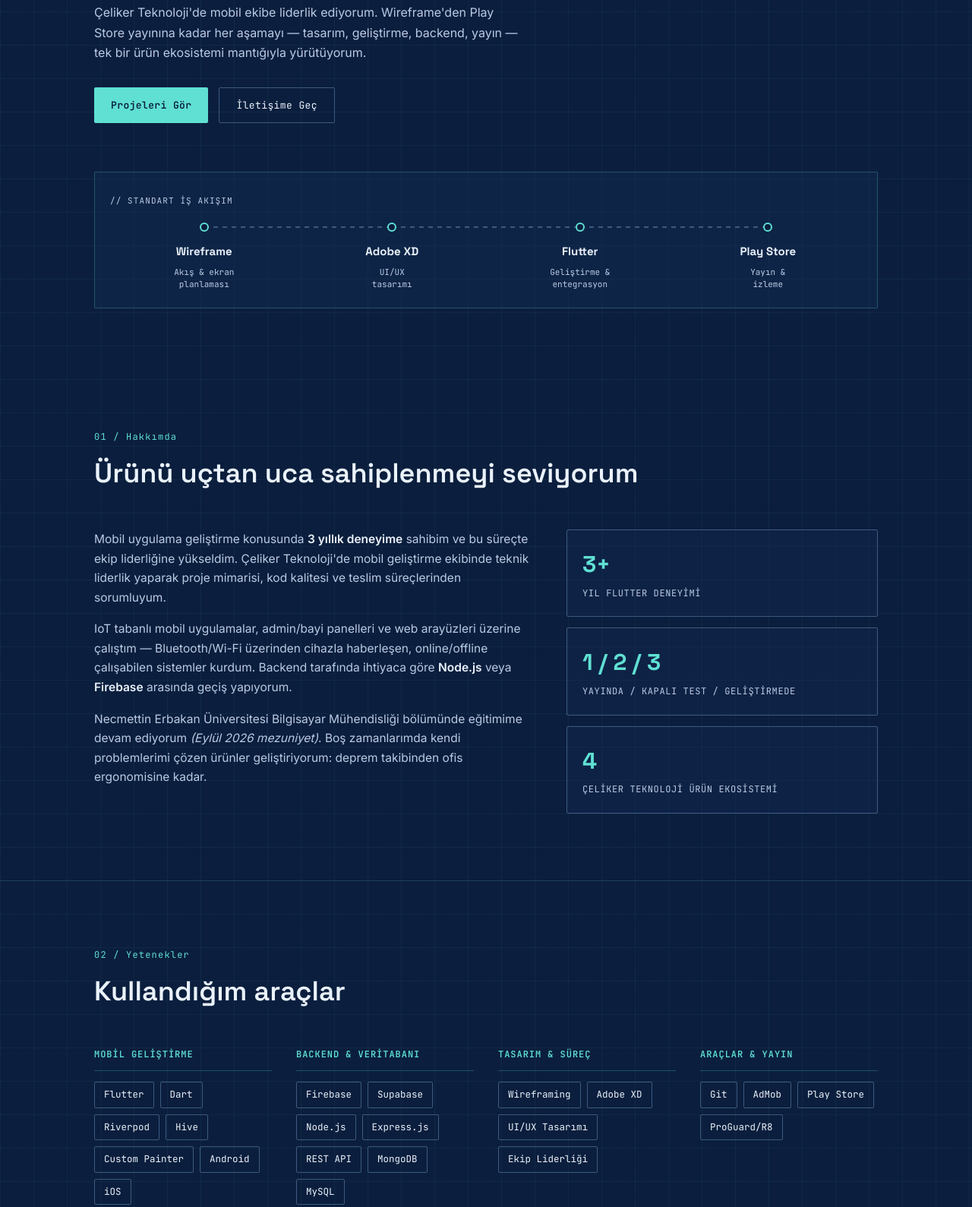
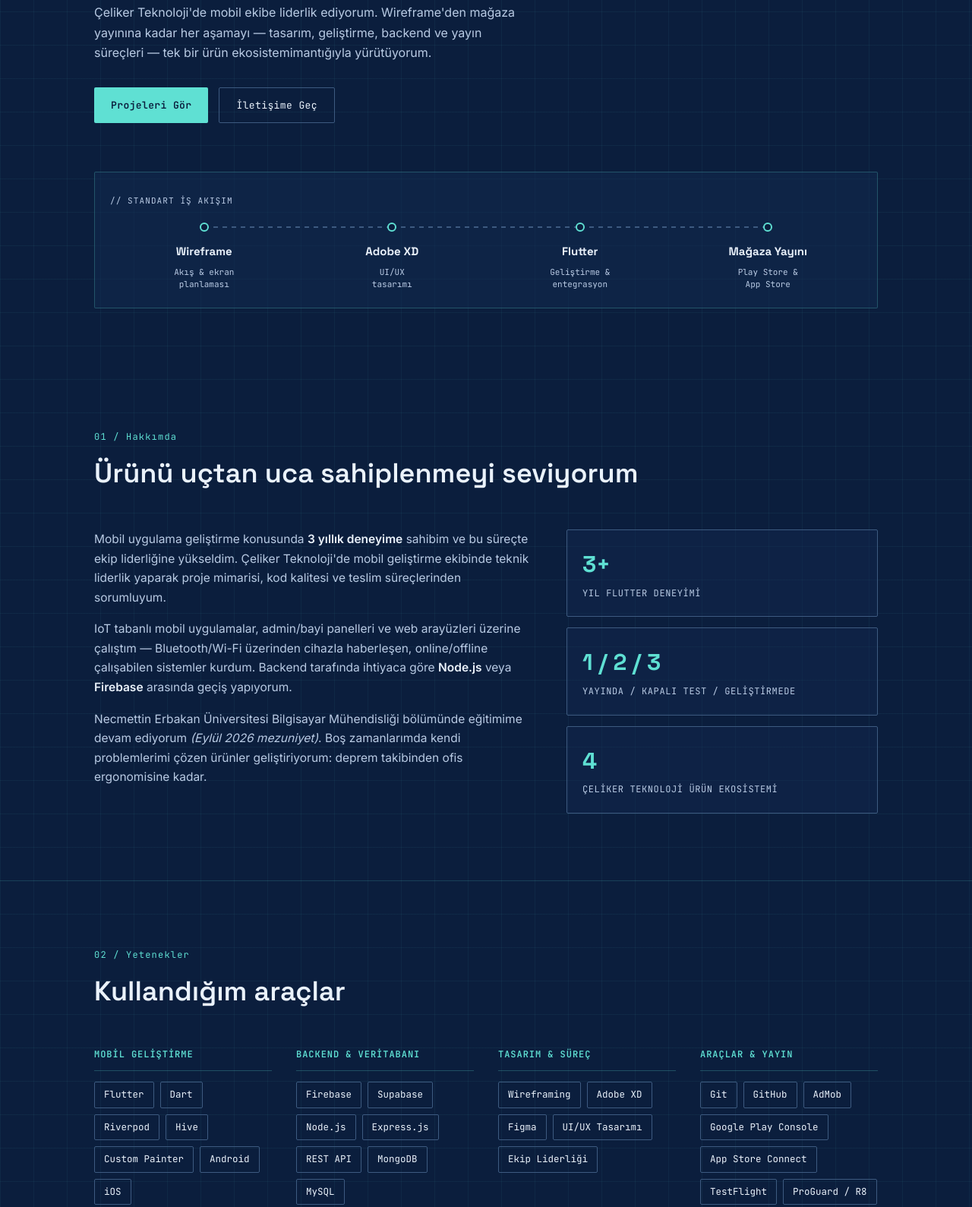
Before and after one commit to Metehan-DER/website, a plain HTML site: page index.html in a window 1280 px wide. Shown: the part 469-2058 px from the top of the page at 76% size. Drawn offline with Linux system fonts and the light colour scheme.

Commit message:
Revise text for app store references and skills
Updated descriptions and terminology for clarity.

```diff
--- a/index.html
+++ b/index.html
@@ -264,7 +264,7 @@
     <div class="eyebrow">Kütahya, Türkiye · Taşınmaya Açık</div>
     <h1>Fikirden mağazaya, tek elden mobil ürün.</h1>
     <p class="role">Flutter Mobil Uygulama Geliştirici · Software Team Lead</p>
-    <p class="desc">Çeliker Teknoloji'de mobil ekibe liderlik ediyorum. Wireframe'den Play Store yayınına kadar her aşamayı — tasarım, geliştirme, backend, yayın — tek bir ürün ekosistemi mantığıyla yürütüyorum.</p>
+    <p class="desc">Çeliker Teknoloji'de mobil ekibe liderlik ediyorum. Wireframe'den mağaza yayınına kadar her aşamayı — tasarım, geliştirme, backend ve yayın süreçleri — tek bir ürün ekosistemimantığıyla yürütüyorum.</p>
     <div class="hero-cta">
       <a href="#projects" class="btn btn-primary">Projeleri Gör</a>
       <a href="mailto:tr.metehander@gmail.com" class="btn btn-ghost">İletişime Geç</a>
@@ -294,8 +294,8 @@
         <div class="pipe-node">
           <div class="connector"></div>
           <div class="dot"></div>
-          <h4>Play Store</h4>
-          <p>Yayın &amp;<br>izleme</p>
+          <h4>Mağaza Yayını</h4>
+          <p>Play Store &amp;<br>App Store</p>
         </div>
       </div>
     </div>
@@ -368,6 +368,7 @@
         <div class="chip-row">
           <span class="chip">Wireframing</span>
           <span class="chip">Adobe XD</span>
+          <span class="chip">Figma</span>
           <span class="chip">UI/UX Tasarımı</span>
           <span class="chip">Ekip Liderliği</span>
         </div>
@@ -376,9 +377,12 @@
         <h3>Araçlar &amp; Yayın</h3>
         <div class="chip-row">
           <span class="chip">Git</span>
+          <span class="chip">GitHub</span>
           <span class="chip">AdMob</span>
-          <span class="chip">Play Store</span>
-          <span class="chip">ProGuard/R8</span>
+          <span class="chip">Google Play Console</span>
+          <span class="chip">App Store Connect</span>
+          <span class="chip">TestFlight</span>
+          <span class="chip">ProGuard / R8</span>
         </div>
       </div>
     </div>
```
